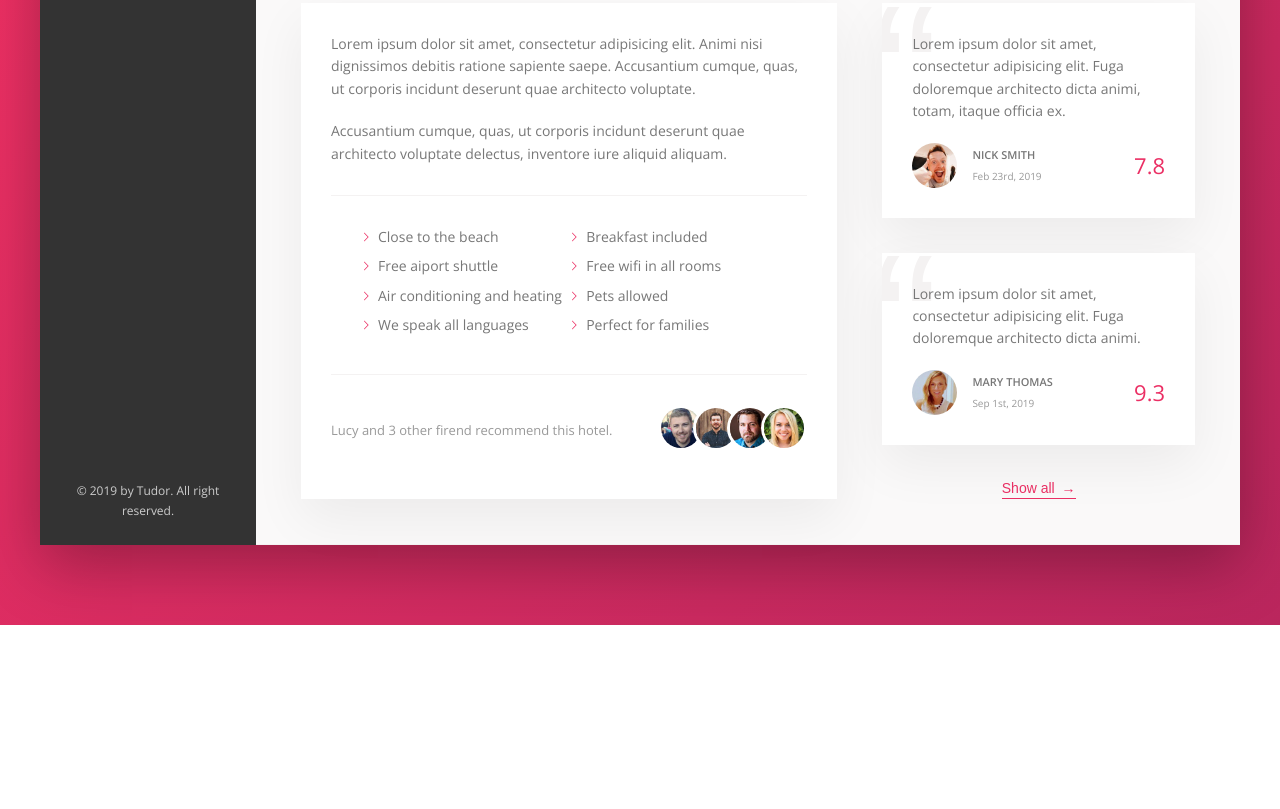
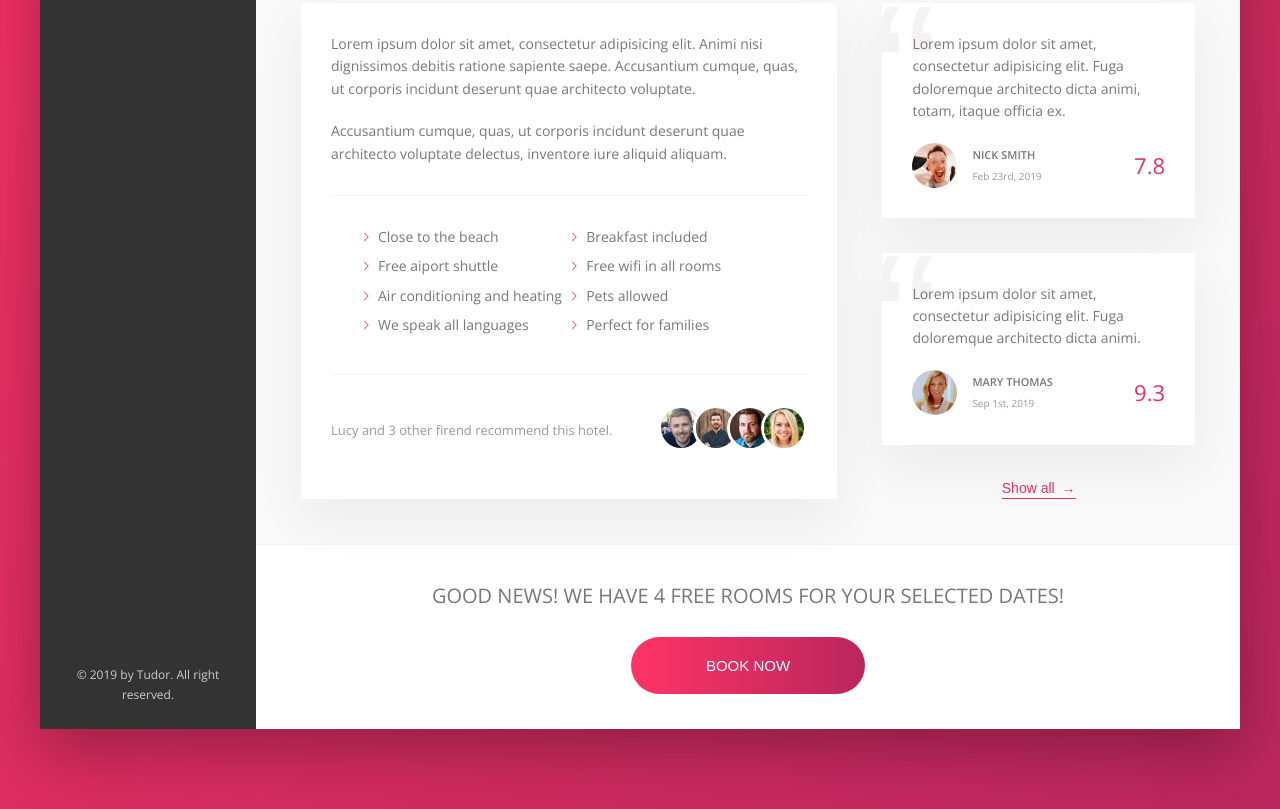
Before and after one commit to TudorTacal/trillo-adv-css, a website: page index.html in a window 1280 px wide. Shown: the part 644-1453 px from the top of the page. Before the commit the page ends 1269 px from the top, so only its background shows below. Drawn offline with nearby package versions, Linux system fonts and the light colour scheme.

Commit message:
Build the CTA section

```diff
--- a/index.html
+++ b/index.html
@@ -207,10 +207,20 @@
                   <div class="review__rating">9.3</div>
                 </figcaption>
               </figure>
-
               <button class="btn-inline">Show all <span>&rarr;</span></button>
             </div>
           </div>
+
+          <div class="cta">
+            <h2 class="cta__book-now">
+              Good news! We have 4 free rooms for your selected dates!
+            </h2>
+            <button class="btn">
+              <span class="btn__visible">Book now</span>
+              <span class="btn__invisible">Only 4 rooms left</span>
+            </button>
+          </div>
+
         </main>
       </div>
     </div>
--- a/sass/_components.scss
+++ b/sass/_components.scss
@@ -455,3 +455,69 @@
     z-index: 1;
   }
 }
+
+///////////////////////////////////////
+//  CALL TO ACTION
+
+.cta {
+  padding: 3.5rem 0;
+  text-align: center;
+
+  &__book-now {
+    font-size: 2rem;
+    font-weight: 500;
+    text-transform: uppercase;
+    margin-bottom: 2.5rem;
+  }
+}
+
+///////////////////////////////////////
+//  CALL TO ACTION
+.btn {
+  font-size: 1.5rem;
+  font-weight: 300;
+  text-transform: uppercase;
+  border-radius: 100px;
+  border: none;
+  background-image: linear-gradient(to right, var(--color-primary-light), var(--color-primary-dark));
+  color: #fff;
+  position: relative;
+  overflow: hidden;
+  cursor: pointer;
+
+  & > * { // select all child elements
+    display: inline-block;
+    height: 100%;
+    width: 100%;
+    transition: all .2s;
+  }
+
+  &__visible {
+    padding: 2rem 7.5rem;
+
+  }
+
+  &__invisible {
+    position: absolute;
+    padding: 2rem 0;
+    left: 0;
+    top: -100%;
+  }
+
+  &:hover {
+    background-image: linear-gradient(to left, var(--color-primary-light), var(--color-primary-dark));
+  }
+
+  &:hover &__visible{
+    transform: translateY(100%);
+  }
+
+  &:hover &__invisible {
+    top: 0;
+  }
+
+  &:focus {
+    outline: none;
+    animation: pulsate 1s infinite;
+  }
+}
```
Also changed, not shown: css/style.css.
